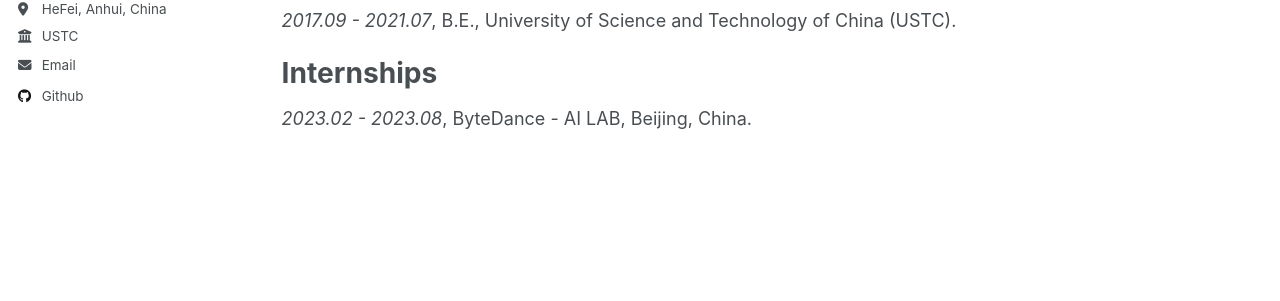
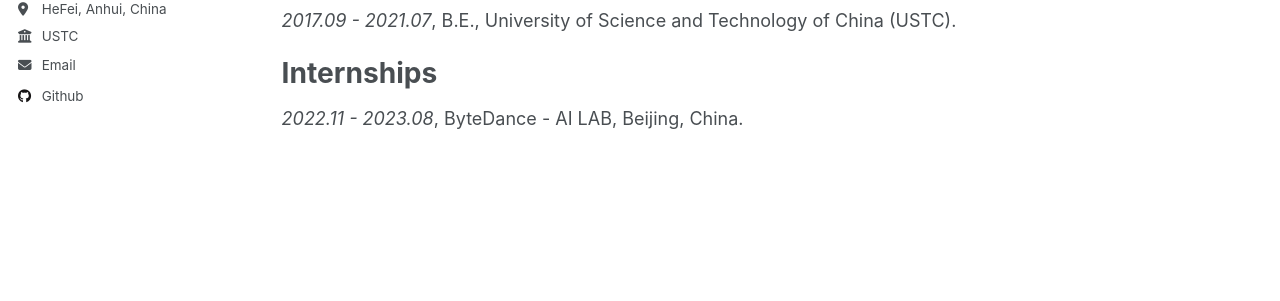
Before and after one commit to laquabe/laquabe.github.io, a Jekyll site: the page built from _pages/about.md, in a window 1280 px wide and 900 px high, scrolled down 578 px. Shown: the part 364-665 px from the top of the window. Built offline with Jekyll 4.4.1, drawn with Linux system fonts in a browser that asks for light colours.

Commit message:
Update about.md

```diff
--- a/_pages/about.md
+++ b/_pages/about.md
@@ -30,4 +30,4 @@ Educations
 
 Internships
 ======
-*2023.02 - 2023.08*, ByteDance - AI LAB, Beijing, China.
+*2022.11 - 2023.08*, ByteDance - AI LAB, Beijing, China.
```
